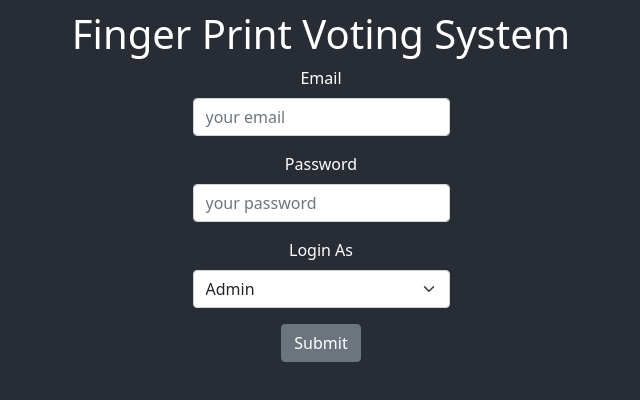
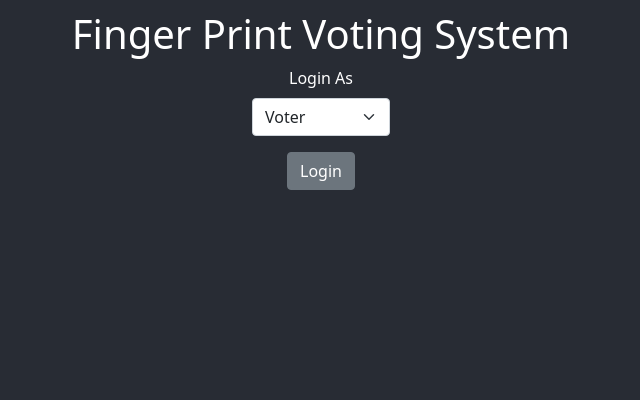
Before and after one commit to barisyasar/finger-print-voting-system, a React (Create React App) app: page / in a window 1280 px wide. Shown: the top 400 px of the page, without its empty margins (319-959 px from the left). Built offline with nearby package versions, Linux system fonts and the light colour scheme.

Commit message:
Login page done

```diff
--- a/src/components/Results.js
+++ b/src/components/Results.js
@@ -7,7 +7,7 @@ export default function Results() {
 
     return (
         <div className='d-flex flex-column'>
-            <h5 className='align-self-start'>Reults</h5>
+            <h5 className='align-self-start'>Results</h5>
             <div className='m-2'>
                 {Candidates.map(candidate => {
                     return (
--- a/src/db/voters.js
+++ b/src/db/voters.js
@@ -1,10 +1,10 @@
 export const Voters = [
-    { name: 'Fatih Mehmet', Age: 20, Id: 1401341780 , situaion:false},
-    { name: 'Gamze Dorgut', Age: 20, Id: 1423354900 , situaion:false},
-    { name: 'Barış Yaşar', Age: 20, Id: 1401341780 , situaion:false},
-    { name: 'Şevval Erdal', Age: 20, Id: 1401342380 , situaion:false},
-    { name: 'Rıdvan Yılmaz', Age: 20, Id: 1401231780 , situaion:false},
-    { name: 'Ali Soydan', Age: 15, Id: 1401341745 , situaion:false},
-    { name: 'Dila Şenay', Age: 13, Id: 3401341780 , situaion:false},
-    { name: 'Kerem Doğru', Age: 18, Id: 1401341350 , situaion:false},
+    { name: 'Fatih Mehmet', Age: 20, Id: 1401341780, situaion: false, job: 'voter' },
+    { name: 'Gamze Dorgut', Age: 20, Id: 1423354900, situaion: false, job: 'pollingclerk' },
+    { name: 'Barış Yaşar', Age: 20, Id: 1401341780, situaion: false, job: 'admin' },
+    { name: 'Şevval Erdal', Age: 20, Id: 1401342380, situaion: false, job: 'voter' },
+    { name: 'Rıdvan Yılmaz', Age: 20, Id: 1401231780, situaion: false, job: 'voter' },
+    { name: 'Ali Soydan', Age: 15, Id: 1401341745, situaion: false, job: 'voter' },
+    { name: 'Dila Şenay', Age: 13, Id: 3401341780, situaion: false, job: 'voter' },
+    { name: 'Kerem Doğru', Age: 18, Id: 1401341350, situaion: false, job: 'voter' },
 ];
--- a/src/pages/Admin.js
+++ b/src/pages/Admin.js
@@ -13,9 +13,9 @@ export default class Admin extends Component {
                 <Candidate />
                 <hr />
 
-                    <Results/>
+                <Results />
                 <hr />
-                <Faulty/>
+                <Faulty />
             </div>
         )
     }
--- a/src/pages/Login.js
+++ b/src/pages/Login.js
@@ -1,55 +1,86 @@
 import React, { Component } from 'react';
-import { Form,FormGroup,Label,Input, Button } from 'reactstrap';
+import { Form, FormGroup, Label, Input, Button } from 'reactstrap';
+import { Voters } from '../db/voters';
 
 export default class Login extends Component {
+    constructor(props) {
+        super(props);
+        this.state = { isCitizen: 'Voter' , name:' ', login:false};
+        this.onChangeHandler = this.onChangeHandler.bind(this);
+        this.onLogIn = this.onLogIn.bind(this);
+        this.onChangeInput = this.onChangeInput.bind(this);
+    };
+
+    onChangeHandler(sel) {
+        const value = sel.options[sel.selectedIndex].text;
+        this.setState({ isCitizen: value });
+    };
+
+    onLogIn() {
+        if (this.state.isCitizen === 'Voter') {
+            window.location.replace('/voter');
+        } else {
+            for (let index = 0; index < Voters.length; index++) {
+                const element = Voters[index];
+                if(element.name === this.state.name && element.job !== 'Voter') {
+                    window.location.replace(`/${element.job}`);
+                    this.setState({login:true});
+                    console.log(this.state.login);
+                }
+            }
+        }
+    };
+
+    onChangeInput(e) {
+        this.setState({name: e.target.value});
+    }
+
     render() {
+        const isCititizen = this.state.isCitizen;
+
         return (
             <div className='d-flex justify-content-center'>
                 <Form>
-                    <FormGroup>
-                        <Label for="exampleEmail">
-                            Email
-                        </Label>
-                        <Input
-                            id="exampleEmail"
-                            name="email"
-                            placeholder="your email"
-                            type="email"
-                        />
-                    </FormGroup>
-                    <FormGroup>
-                        <Label for="examplePassword">
-                            Password
-                        </Label>
-                        <Input
-                            id="examplePassword"
-                            name="password"
-                            placeholder="your password"
-                            type="password"
-                        />
-                    </FormGroup>
                     <FormGroup>
                         <Label for="exampleSelect">
                             Login As
                         </Label>
                         <Input
-                            id="exampleSelect"
+                            id="loginSelect"
                             name="select"
                             type="select"
+                            onChange={e => this.onChangeHandler(e.target)}
                         >
                             <option>
-                                Admin
+                                Voter
                             </option>
                             <option>
-                                Polling Clerk
+                                Pollingclerk
                             </option>
                             <option>
                                 Admin
                             </option>
                         </Input>
                     </FormGroup>
-                    <Button>
-                        Submit
+                    <div>
+                        {
+                            isCititizen != 'Voter' ?
+                                <FormGroup>
+                                    <Label for="examplePassword">
+                                        Name Surname
+                                    </Label>
+                                    <Input
+                                        name="name"
+                                        placeholder="Name Surname"
+                                        type="text"
+                                        onChange={e => this.onChangeInput(e)}
+                                    />
+                                </FormGroup>
+                                : null
+                        }
+                    </div>
+                    <Button onClick={this.onLogIn}>
+                        Login
                     </Button>
                 </Form>
             </div>
```
